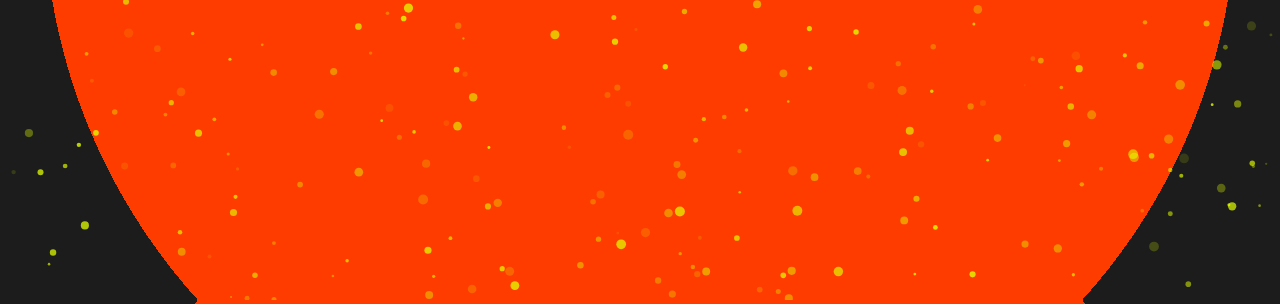
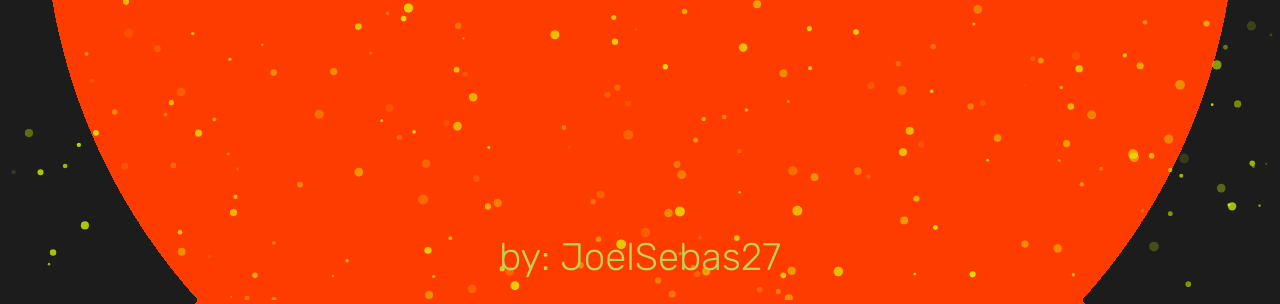
Before and after one commit to joelsebas27III/contador2.0, a plain HTML site: page index.html in a window 1280 px wide. Shown: the part 500-804 px from the top of the page. Drawn offline with nearby package versions, Linux system fonts and the light colour scheme.

Commit message:
cuarto commit

```diff
--- a/css/main.css
+++ b/css/main.css
@@ -41,14 +41,15 @@ body {
     font-weight: 800;
 }
 .by {
-    bottom: 20px;  /* 20px desde la parte inferior */
-    left: 50%;
-    transform: translateX(-50%);  /* Centrado horizontal */
-    font-size: 2vw;  /* Tamaño de fuente adaptado */
-    color: rgb(191, 209, 88);
-    text-align: center;
-    font-family: "Bricolage Grotesque", sans-serif;
-    font-weight: 800;
+    position: absolute; /* Hace que el texto se coloque en la parte inferior */
+    bottom: 20px; /* Coloca el texto 20px desde el borde inferior de la página */
+    left: 50%; /* Mueve el texto al centro horizontal */
+    transform: translateX(-50%); /* Ajuste para centrar el texto */
+    font-size: 3vw; /* Tamaño de fuente adaptable al tamaño de la pantalla */
+    color: rgb(191, 209, 88); /* Color del texto */
+    text-align: center; /* Centra el texto dentro de su contenedor */
+    font-family: "Bricolage Grotesque", sans-serif; /* Fuente */
+    font-weight: 200; /* Peso de la fuente */
 
 }
 .feliz-anio {
--- a/index.html
+++ b/index.html
@@ -8,15 +8,14 @@
     <script src="https://cdn.jsdelivr.net/npm/particles.js"></script>
 </head>
 <body>
-    <div class="fecha">
-        <p>¿Cuánto falta hasta el <span id="fecha">1/1/2025</span>?</p>
+    <div class="fecha" id="fechita">
+        <p>¿Cuánto falta hasta el <span id="fecha" >1/1/2025</span>?</p>
     </div>
     <div id="particles-js"></div>
     <!-- Mensaje de feliz año, inicialmente oculto -->
     <div class="feliz-anio" id="feliz-anio">
         <p>¡Feliz Año Amigueee!</p>
     </div>
-
     <div class="cuenta-atras" id="cuenta-atras">
         <div class="grupo">
             <p class="grande" id="dias">00</p>
@@ -35,9 +34,13 @@
             <p class="chico">segundos</p>
         </div>
     </div>
-    <div class="by">
+    <div class="by" id="by">
         <p>by: JoelSebas27</p>
     </div>
+    <audio id="fuegos-artificiales">
+        <source src="audio/190204_new_year_holiday_fireworks-52022.mp3" type="audio/mpeg">
+        Tu navegador no soporta el elemento de audio.
+    </audio>
     <script src="./js/main.js"></script>
 </body>
 </html>
--- a/js/main.js
+++ b/js/main.js
@@ -8,7 +8,7 @@ let parrafoSegundos = document.querySelector("#segundos");
 let spanFecha = document.querySelector("#fecha");
 let cuentaAtras = document.querySelector("#cuenta-atras");
 let felizAnio = document.querySelector("#feliz-anio"); // Seleccionar el div de Feliz Año
-
+let audio = document.getElementById("fuegos-artificiales"); // Elemento de audio
 // Mostrar la fecha objetivo
 spanFecha.innerText = fecha.toLocaleDateString();
 
@@ -42,6 +42,9 @@ let intervalo = setInterval(() => {
         clearInterval(intervalo);
         cuentaAtras.style.display = "none"; // Ocultar la cuenta atrás
         felizAnio.style.display = "block"; // Mostrar el mensaje de Feliz Año
+        by.style.display = "none"; // Ocultar by
+        fechita.style.display="none"; //oculta fecha
+        audio.play(); // Reproducir el sonido de los fuegos artificiales
     }
 
 }, 1000); // Actualizar cada segundo
```
Also changed, not shown: 1 other file.
